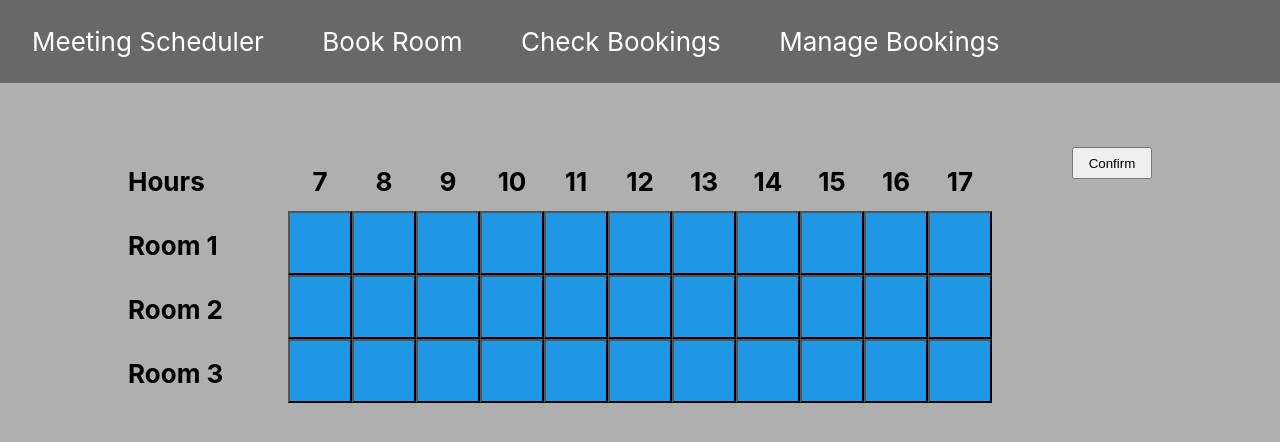
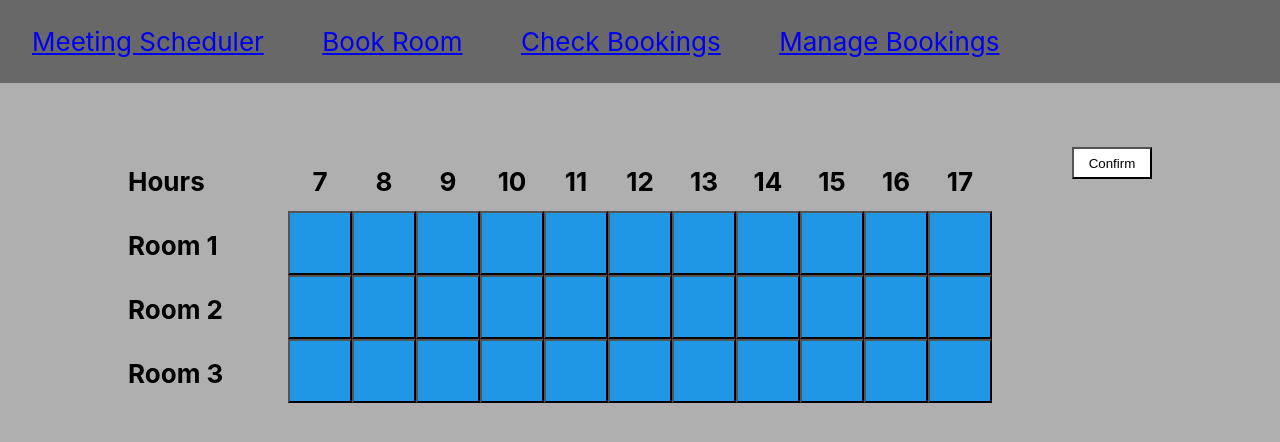
Before and after one commit to krl0mbs/meetingschedulertool, a React (Create React App) app: page / in a window 1280 px wide. Shown: the top 442 px of the page. Built offline with nearby package versions, Linux system fonts and the light colour scheme.

Commit message:
made changes to the repeated button objects

```diff
--- a/src/App.css
+++ b/src/App.css
@@ -12,17 +12,6 @@
   justify-content: left;
   font-size: calc(10px + 2vmin); /*font size and text size*/
   color: black; /*text color*/
-}
-
-.Home-button {
-  color: white;
-  text-decoration: none;
-}
-
-.Header-item {
-  flex-direction: column;
-  text-decoration: none;
-  color: white;
 }
 
 .App-body {
@@ -41,6 +30,7 @@
 .button-style {
   width: 5rem;
   height: 2rem;
+  background-color: rgb(255, 255, 255);
   display: flex;
   align-items: center;
   justify-content: center;
--- a/src/App.js
+++ b/src/App.js
@@ -2,7 +2,6 @@ import React, { Children } from 'react';
 import './App.css';
 import Table from './table';
 import {useState} from 'react';
-import { Calendar } from 'react-calendar';
 import { Component } from 'react';
 
 
@@ -19,10 +18,10 @@ function App() {
         <p>&nbsp;&nbsp;&nbsp;&nbsp;&nbsp;&nbsp;&nbsp;&nbsp;</p>
         <a className="Header-item" href="/managebookings">Manage Bookings</a>
       </header>
-      <body className="App-body">
+      <div className="App-body">
         <Availability/>
         <ConfrimButton/>
-      </body>
+      </div>
     </div>
   );
 }
@@ -57,26 +56,24 @@ const Availability = () => (
 //        This should allow us to change doPurp for each individual button on each row rather than all buttons
 
 function Room({children}) { // block used to make new rooms, adds a row with buttons
+
+  const arr = [0,1,2,3,4,5,6,7,8,9,10];
   return (
     <>
       <h4 style={LeftColStyle}>Room {children}</h4> {/* children here is the room number */}
-      <Button></Button> {/* custom button object */}
-      <Button></Button>
-      <Button></Button>
-      <Button></Button>
-      <Button></Button>
-      <Button></Button>
-      <Button></Button>
-      <Button></Button>
-      <Button></Button>
-      <Button></Button>
-      <Button></Button>
+        {arr.map((e) => {
+          return <Button></Button>
+        })}
     </>
   )
 }
 
 function Button() { {/* custom button object */}
   const [isActive, setIsActive] = useState(false);
+  // const [isConfirmed, setIsConfirmed] = useState(false);
+
+  // const aciveStyle = `.activeButton`;
+  // const pendingStyle = ``;
 
   const doPurp = false;
 
```
